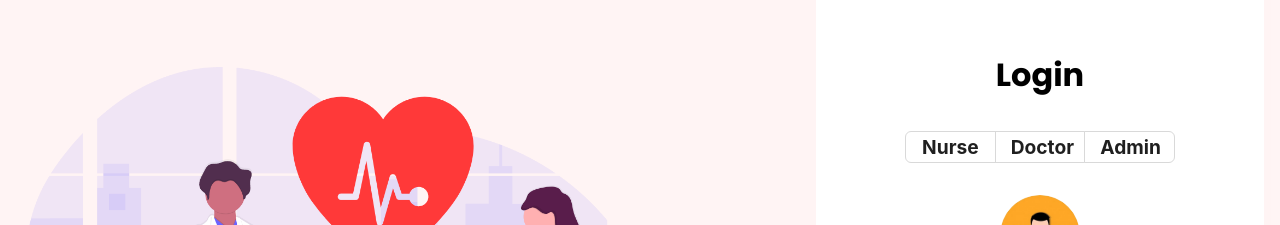
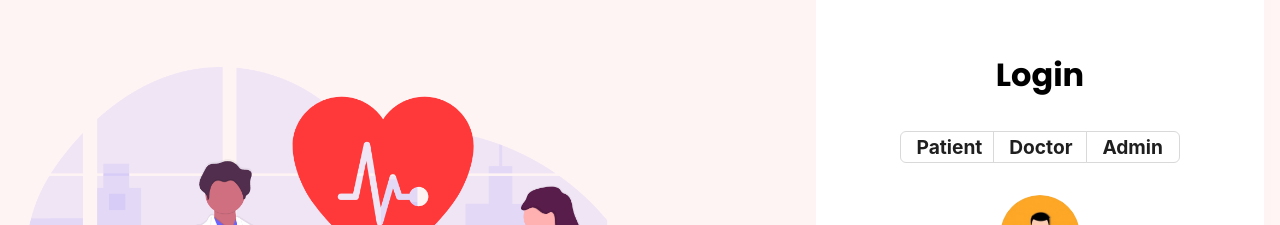
Before and after one commit to aarjookhand/healthapp-frontend, a React (Create React App) app: page / in a window 1280 px wide. Shown: the part 103-328 px from the top of the page. Built offline with nearby package versions, Linux system fonts and the light colour scheme.

Commit message:
Update DLogin.jsx

```diff
--- a/src/Pages/Dashboard/Dashboard-Login/DLogin.jsx
+++ b/src/Pages/Dashboard/Dashboard-Login/DLogin.jsx
@@ -169,7 +169,7 @@ const DLogin = () => {
               className={"radiogroup"}
             >
               <Radio.Button value="Patient" className={"radiobutton"}>
-                Nurse
+                Patient
               </Radio.Button>
               <Radio.Button value="Doctor" className={"radiobutton"}>
                 Doctor
```
